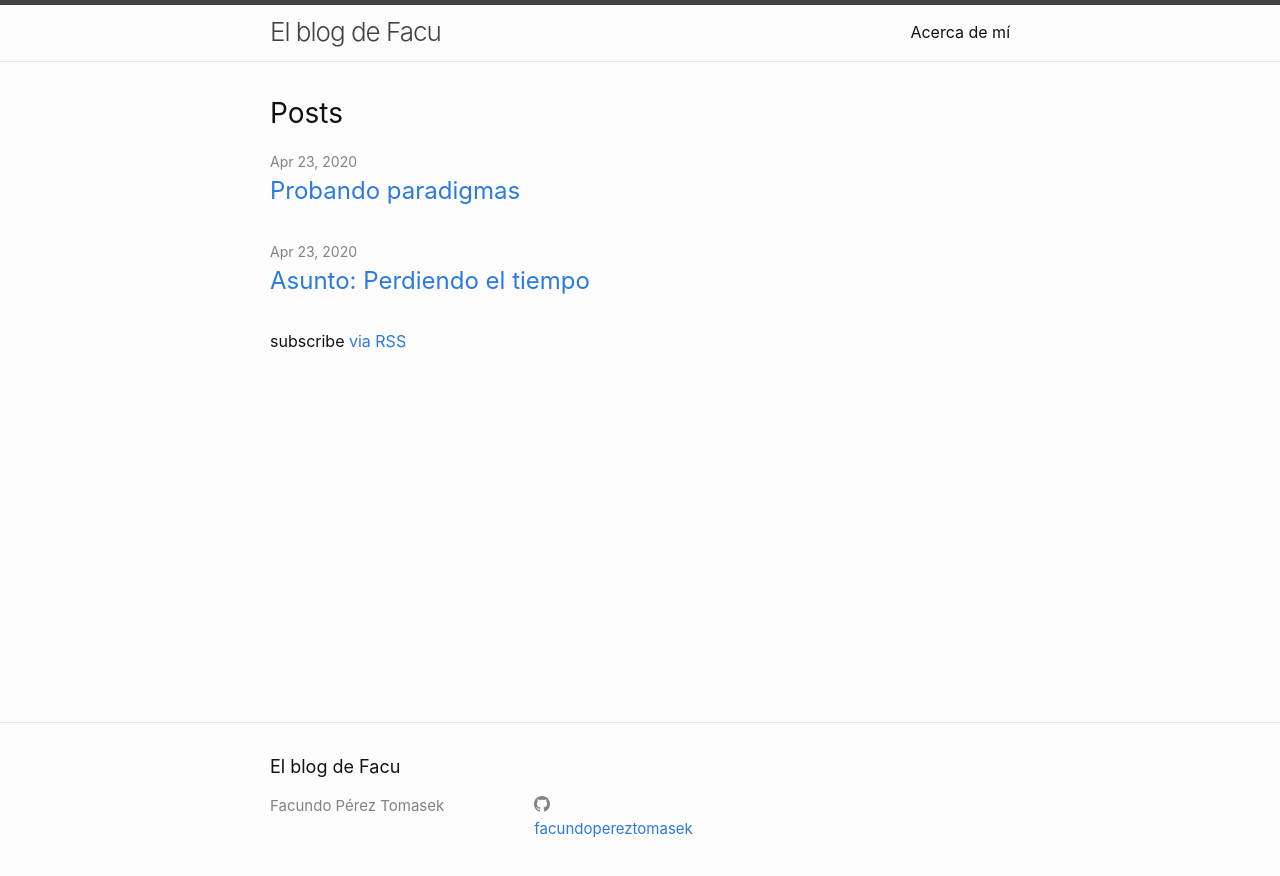
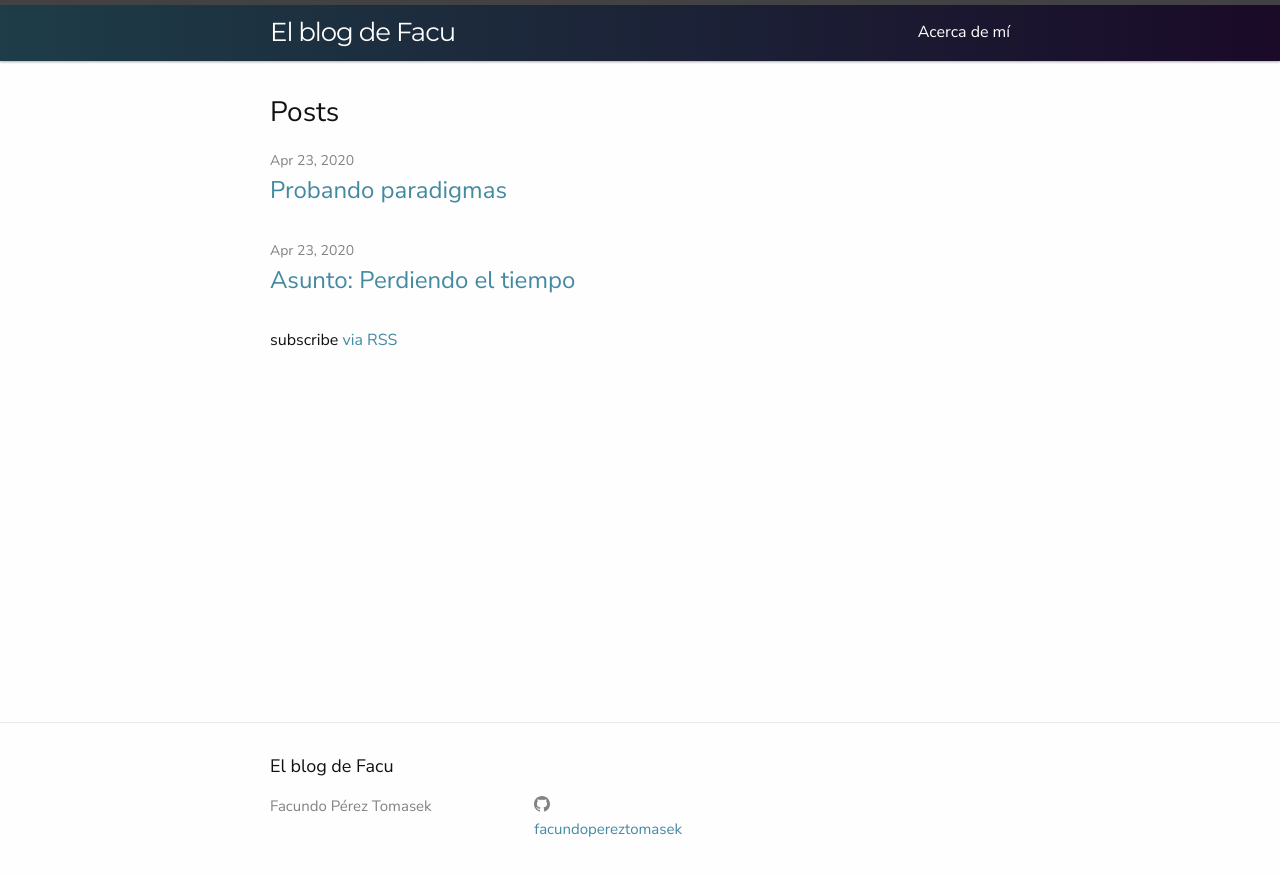
Before and after one commit to facundopereztomasek/facupereztblog, a Jekyll site: the page built from index.markdown, in a window 1280 px wide. Shown: the top 876 px of the page. Built offline with Jekyll 4.4.1, drawn with Linux system fonts in a browser that asks for light colours.

Commit message:
some style changes

```diff
--- a/_sass/minima.scss
+++ b/_sass/minima.scss
@@ -1,8 +1,15 @@
 @charset "utf-8";
 
+@import url('https://fonts.googleapis.com/css2?family=Montserrat:wght@400;800&family=Nunito+Sans:ital,wght@0,300;0,400;0,600;0,800;1,300;1,400&display=swap');
+
+$white: #fefefe;
+$black: #111111;
+$blue: #4389A2;
+$purple: #5C258D;
+$grey: #828282;
 // Define defaults for each variable.
 
-$base-font-family: -apple-system, BlinkMacSystemFont, "Segoe UI", Roboto, Helvetica, Arial, sans-serif, "Apple Color Emoji", "Segoe UI Emoji", "Segoe UI Symbol" !default;
+$base-font-family: "Nunito Sans", Arial, Helvetica, sans-serif !default;
 $base-font-size:   16px !default;
 $base-font-weight: 400 !default;
 $small-font-size:  $base-font-size * 0.875 !default;
@@ -10,11 +17,14 @@ $base-line-height: 1.5 !default;
 
 $spacing-unit:     30px !default;
 
-$text-color:       #111 !default;
-$background-color: #fdfdfd !default;
-$brand-color:      #2a7ae2 !default;
 
-$grey-color:       #828282 !default;
+$primary-color:    $blue !default;
+$secondary-color:  $purple !default;
+$text-color:       $black !default;
+$background-color: $white !default;
+$brand-color:      $blue !default;
+
+$grey-color:       $grey !default;
 $grey-color-light: lighten($grey-color, 40%) !default;
 $grey-color-dark:  darken($grey-color, 25%) !default;
 
@@ -33,6 +43,36 @@ $on-laptop:        800px !default;
 //     padding-left: $spacing-unit / 2;
 //   }
 // }
+
+@mixin nunito {
+  font-family: "Nunito Sans", Arial, Helvetica, sans-serif;
+}
+
+@mixin montserrat {
+  font-family: "Montserrat", Arial, Helvetica, sans-serif;
+}
+
+@mixin shadow-bottom-1 {
+  box-shadow: 0 1px 3px rgba(0,0,0,0.12), 0 1px 2px rgba(0,0,0,0.24);
+  transition: all 0.3s cubic-bezier(.25,.8,.25,1);
+}
+
+@mixin shadow-bottom-2 {
+  box-shadow: 0 3px 6px rgba(0,0,0,0.16), 0 3px 6px rgba(0,0,0,0.23);
+}
+
+@mixin shadow-bottom-3 {
+  box-shadow: 0 10px 20px rgba(0,0,0,0.19), 0 6px 6px rgba(0,0,0,0.23);
+}
+
+@mixin shadow-bottom-4 {
+  box-shadow: 0 14px 28px rgba(0,0,0,0.25), 0 10px 10px rgba(0,0,0,0.22);
+}
+
+@mixin shadow-bottom-5 {
+  box-shadow: 0 19px 38px rgba(0,0,0,0.30), 0 15px 12px rgba(0,0,0,0.22);
+}
+
 @mixin media-query($device) {
   @media screen and (max-width: $device) {
     @content;
--- a/_sass/minima/_layout.scss
+++ b/_sass/minima/_layout.scss
@@ -2,17 +2,24 @@
  * Site header
  */
 .site-header {
+  @include shadow-bottom-1;
+
   border-top: 5px solid $grey-color-dark;
-  border-bottom: 1px solid $grey-color-light;
   min-height: $spacing-unit * 1.865;
 
   // Positioning context for the mobile navigation icon
   position: relative;
+
+  background: darken($secondary-color, 25%);  /* fallback for old browsers */
+  background: -webkit-linear-gradient(to right, darken($primary-color, 25%), darken($secondary-color, 25%));  /* Chrome 10-25, Safari 5.1-6 */
+  background: linear-gradient(to right, darken($primary-color, 25%), darken($secondary-color, 25%)); /* W3C, IE 10+/ Edge, Firefox 16+, Chrome 26+, Opera 12+, Safari 7+ */
 }
 
 .site-title {
+  @include montserrat;
   @include relative-font-size(1.625);
-  font-weight: 300;
+
+  font-weight: 400;
   line-height: $base-line-height * $base-font-size * 2.25;
   letter-spacing: -1px;
   margin-bottom: 0;
@@ -20,7 +27,7 @@
 
   &,
   &:visited {
-    color: $grey-color-dark;
+    color: $white;
   }
 }
 
@@ -37,7 +44,7 @@
   }
 
   .page-link {
-    color: $text-color;
+    color: $white;
     line-height: $base-line-height;
 
     // Gaps between nav items, but not on the last one
```
